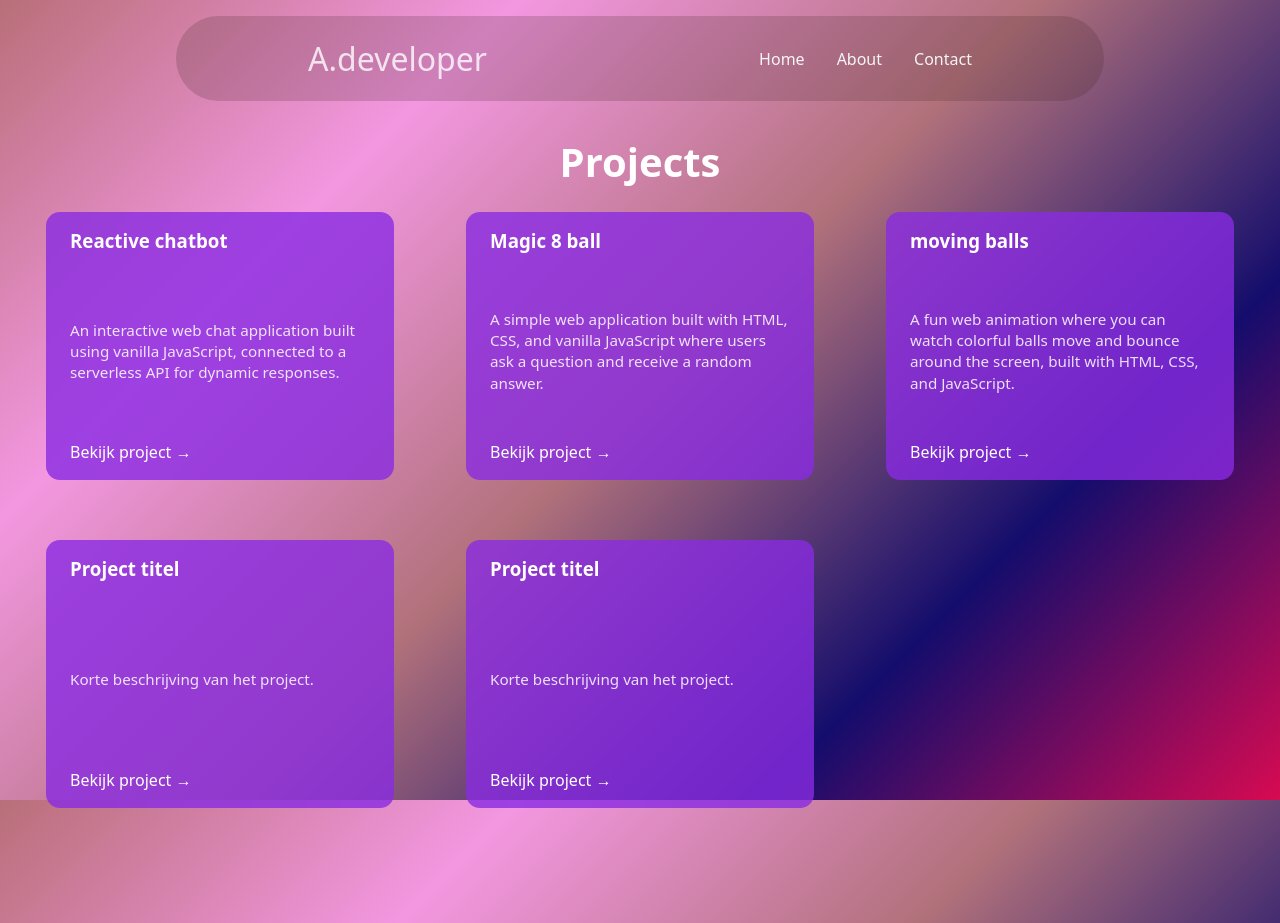
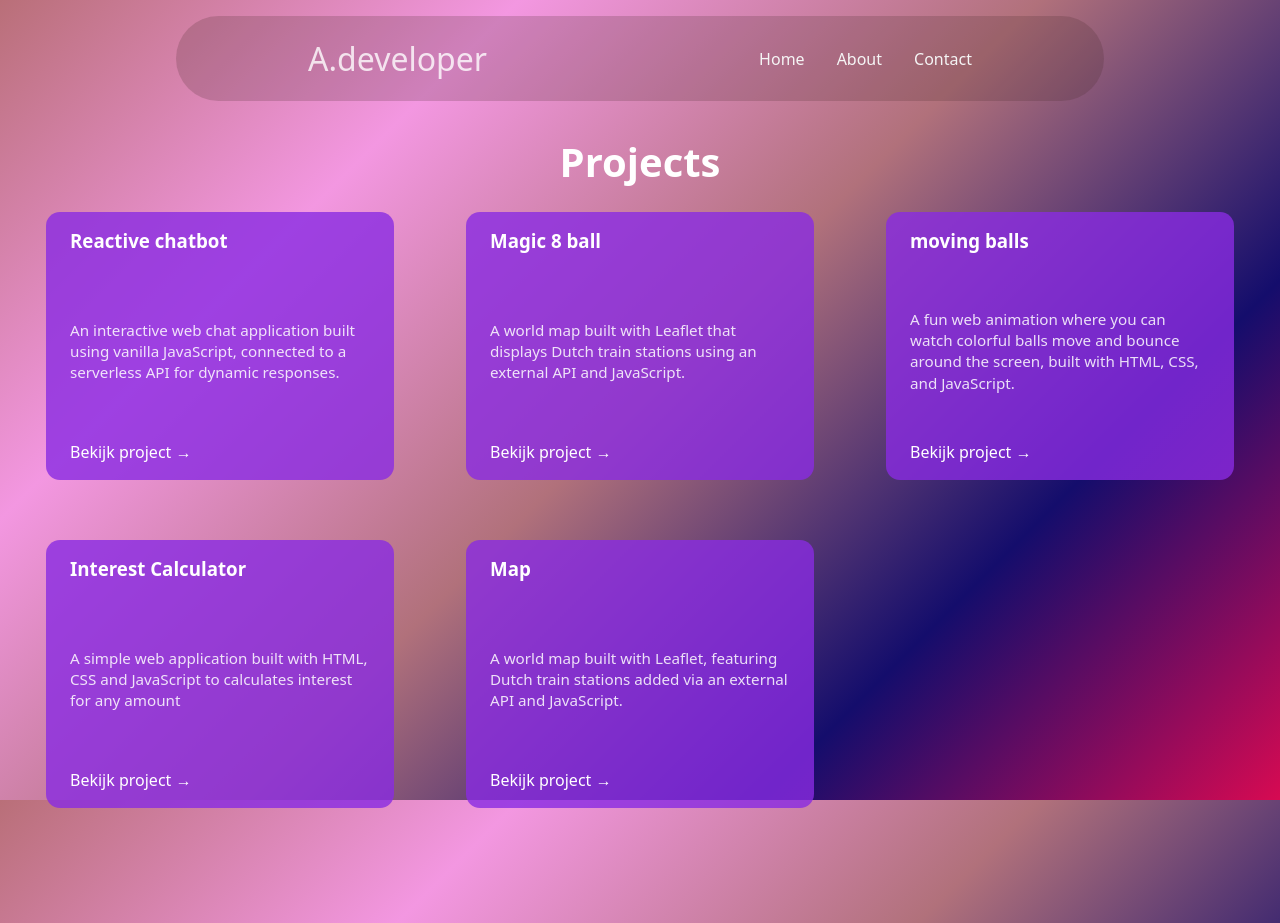
Before and after one commit to Ann-Getit/portfolio, a React (Vite) app: page /#/project in a window 1280 px wide. Built offline with nearby package versions, Linux system fonts and the light colour scheme; a web font is replaced by a local one.

Commit message:
added al 5 projects for the project cards

```diff
--- a/src/pages/Project.jsx
+++ b/src/pages/Project.jsx
@@ -71,7 +71,7 @@ const Project = () => {
    onClick={() => window.location.href = "https://ann-getit.github.io/magic8ball/"}
    >
      <h3>Magic 8 ball</h3>
-     <p>A simple web application built with HTML, CSS, and vanilla JavaScript where users ask a question and receive a random answer. </p>
+     <p>A world map built with Leaflet that displays Dutch train stations using an external API and JavaScript. </p>
       <span>Bekijk project →</span>
   </div>
    <div className="project-card"
@@ -81,14 +81,18 @@ const Project = () => {
      <p>A fun web animation where you can watch colorful balls move and bounce around the screen, built with HTML, CSS, and JavaScript.</p>
       <span>Bekijk project →</span>
   </div>
-   <div className="project-card">
-     <h3>Project titel</h3>
-     <p>Korte beschrijving van het project.</p>
+   <div className="project-card"
+   onClick={() => window.location.href = "https://ann-getit.github.io/rente-berekening/"}
+   >
+     <h3>Interest Calculator</h3>
+     <p>A simple web application built with HTML, CSS and JavaScript to calculates interest for any amount </p>
       <span>Bekijk project →</span>
   </div>
-   <div className="project-card">
-     <h3>Project titel</h3>
-     <p>Korte beschrijving van het project.</p>
+   <div className="project-card"
+     onClick={() => window.location.href = "https://ann-getit.github.io/landkaart/"}
+   >
+     <h3>Map</h3>
+     <p>A world map built with Leaflet, featuring Dutch train stations added via an external API and JavaScript.</p>
       <span>Bekijk project →</span>
   </div>
  </div>
```
